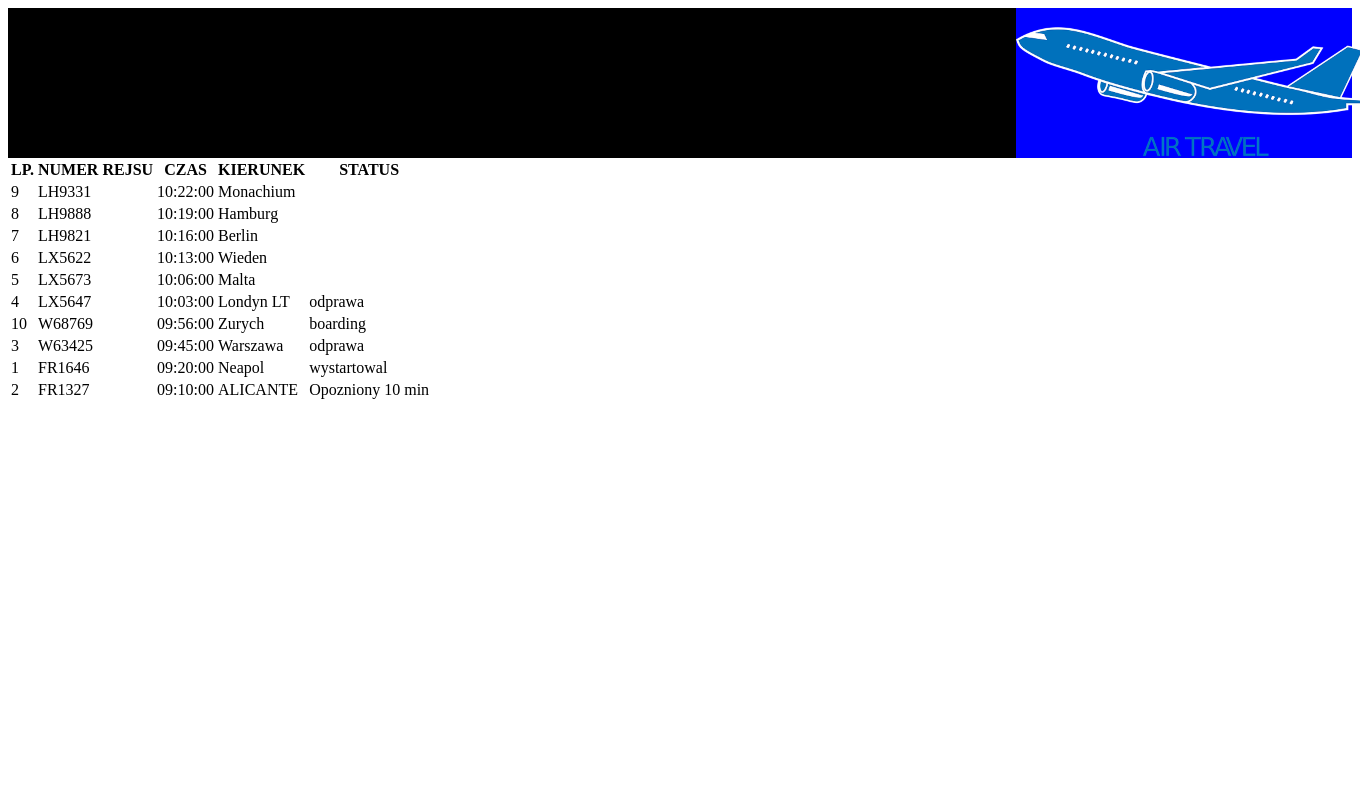
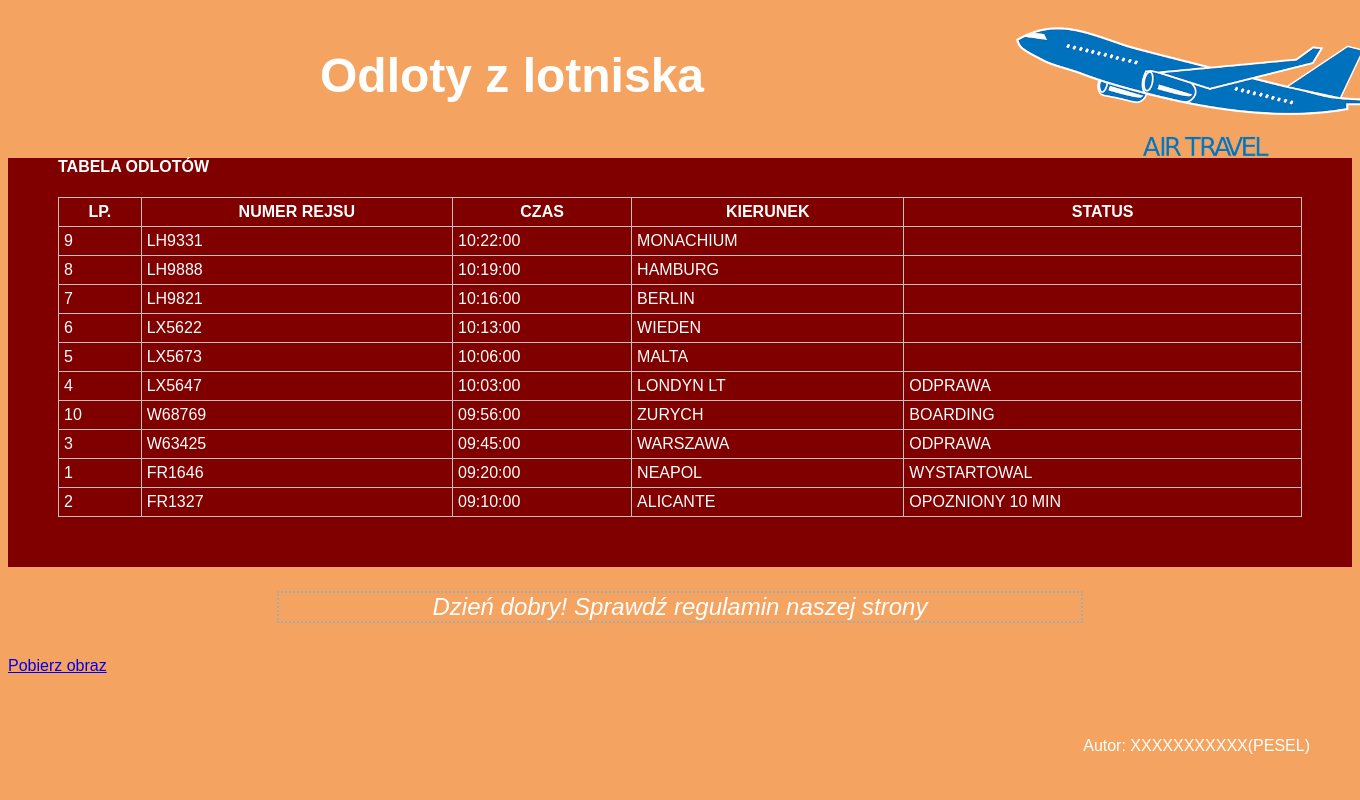
Before and after one commit to KrasowskiMarcin/PAI, a PHP site: page /airport.php in a window 1360 px wide; the page is wider, and only the part inside the window is pictured. Run offline with PHP 8.4, Linux system fonts and the light colour scheme; data comes from the database, SQL or seed files in the repository.

Commit message:
Skończony egzamin próbny

```diff
--- a/EGZAMINY PRÓBNE/Samoloty/airport.php
+++ b/EGZAMINY PRÓBNE/Samoloty/airport.php
@@ -6,6 +6,7 @@ $connection = mysqli_connect('localhost', 'root', '', 'egzamin');
 session_start();
 
 setcookie("first", "1", time() + 3600);
+$_COOKIE["first"] = 1;
 if(@$_SESSION['notFirst'] == "true"){
     $_COOKIE["first"] = 0;
 }
@@ -19,12 +20,13 @@ if(@$_SESSION['notFirst'] == "true"){
     </head>
     </head>
     <body>
-        <header class="leftHeader"></header>
+        <header class="leftHeader"> <h2>Odloty z lotniska</h2></header>
         <header class="rightHeader">
-            <img src="zad6.png"/>
+            <img src="zad6.png" alt="logotyp"/>
         </header>
 
-
+        <section class="main">
+            <h4>Tabela odlotów</h4>
             <?php
             // PHP ZADANIE 1
             $sql = "SELECT id, nr_rejsu, czas, kierunek, status_lotu from odloty ORDER BY czas DESC";
@@ -49,17 +51,29 @@ if(@$_SESSION['notFirst'] == "true"){
             }
             echo "</table>";
             ?>
+        </section>
 
+        <footer class="leftFooter"><a href="kw1.jpg"> Pobierz obraz</a></footer>
+        <center>
+        <footer class="midFooter">
             <?php
             // zadanie 2
             if(isset($_COOKIE["first"])){
                 if($_COOKIE["first"] == "1"){
-        echo "Dzień dobry! Sprawdź regulamin naszej strony";
+                    echo "<p> <i> Dzień dobry! Sprawdź regulamin naszej strony </i> </p>";
                     $_SESSION['notFirst'] = "true";
                 }else{
-        echo "Miło nam, że nas znowu odwiedziłeś";
+                    echo "<p> <b> Miło nam, że nas znowu odwiedziłeś </b> </p>";
                 }
             }
             ?>
+        </footer>
+        </center>
+        <footer class="rightFooter">Autor: XXXXXXXXXXX(PESEL)</footer>
+
+
+
+
+
 </body>
 </html>
--- a/EGZAMINY PRÓBNE/Samoloty/styl6.css
+++ b/EGZAMINY PRÓBNE/Samoloty/styl6.css
@@ -1,15 +1,67 @@
+body{
+    font-family: Arial;
+    background-color: rgb(244,164,96);
+    color: white;
+}
+
 .leftHeader{
     width: 75%;
     height: 150px;
     font-size: 200%;
     text-align: center;
-    background-color: black;
+    background-color: rgb(244,164,96);
     float: left;
 }
 
 .rightHeader{
     width: 25%;
     height: 150px;
-    background-color: blue;
+    background-color: rgb(244,164,96);
     float: right;
 }
+
+.main{
+    /* padding-top: 0px; */
+    padding: 50px;
+    background-color: rgb(128, 0, 0);
+    text-transform: uppercase;
+}
+
+.leftFooter, .rightFooter{
+width: 20%;
+padding-top: 90px;
+}
+
+.leftFooter{
+    float: left;
+}
+
+.rightFooter{
+    float: right;
+}
+
+.midFooter{
+    text-align: center;
+    width: 60%;
+    float: none;
+}
+
+table{
+    width: 100%;
+    border: 1px solid white;
+    border-collapse: collapse;
+}
+
+th, td{
+    border: 1px solid rgb(192, 192, 192);
+    padding: 5px;
+}
+
+p{
+    border: 2px dotted rgb(169, 169, 169);
+    font-size: 150%;
+}
+
+p:hover{
+    background-color: rgb(169, 169, 169);
+}
```
Lines whose indentation alone changed are shown as unchanged.
